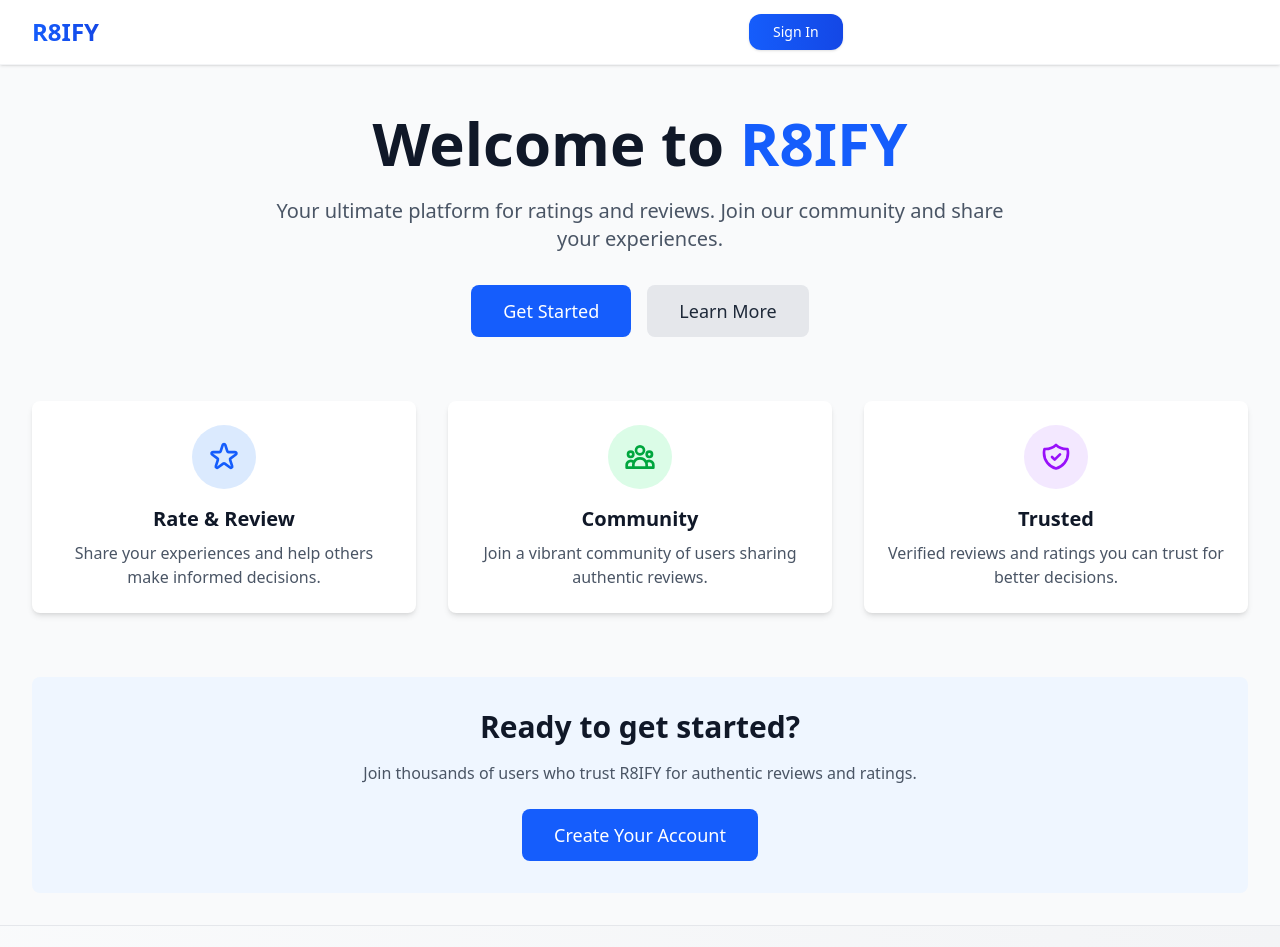
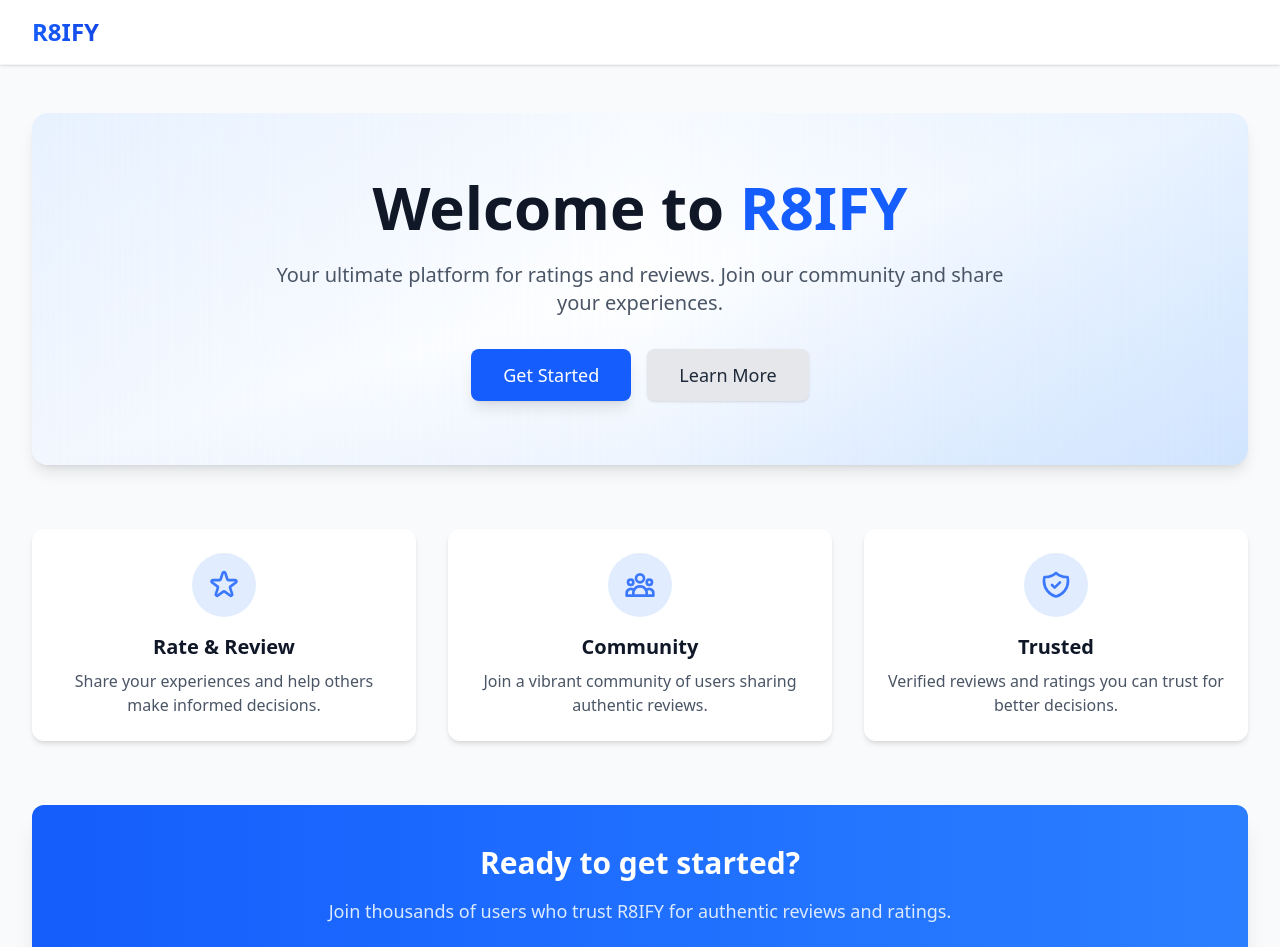
Before and after one commit to arpatil-dev/R8IFY, a React (Vite) app in the folder client/: page / in a window 1280 px wide. Shown: the top 947 px of the page. Built offline with nearby package versions, Linux system fonts and the light colour scheme.

Commit message:
style(TouchUP): Final UI fixes

```diff
--- a/client/src/Pages/Home.jsx
+++ b/client/src/Pages/Home.jsx
@@ -3,8 +3,10 @@ import { Link } from 'react-router-dom';
 const Home = () => {
   return (
     <div className="max-w-7xl mx-auto px-4 sm:px-6 lg:px-8 py-8">
-      {/* Hero Section */}
-      <div className="text-center mb-16">
+      {/* Hero Section with animated gradient background */}
+      <div className="relative text-center mb-16 overflow-hidden rounded-2xl shadow-lg bg-gradient-to-br from-blue-50 via-white to-blue-100">
+        <div className="absolute inset-0 pointer-events-none animate-pulse bg-gradient-to-r from-blue-100 via-transparent to-blue-200 opacity-30"></div>
+        <div className="relative z-10 py-16 px-4">
           <h1 className="text-4xl md:text-6xl font-bold text-gray-900 mb-6">
             Welcome to <span className="text-blue-600">R8IFY</span>
           </h1>
@@ -14,23 +16,24 @@ const Home = () => {
           <div className="space-x-4">
             <Link
               to="/auth"
-            className="inline-block bg-blue-600 text-white px-8 py-3 rounded-lg text-lg font-medium hover:bg-blue-700 transition-colors"
+              className="inline-block bg-blue-600 text-white px-8 py-3 rounded-lg text-lg font-medium hover:bg-blue-700 transition-colors shadow-lg"
             >
               Get Started
             </Link>
             <Link
               to="/dashboard"
-            className="inline-block bg-gray-200 text-gray-800 px-8 py-3 rounded-lg text-lg font-medium hover:bg-gray-300 transition-colors"
+              className="inline-block bg-gray-200 text-gray-800 px-8 py-3 rounded-lg text-lg font-medium hover:bg-gray-300 transition-colors shadow"
             >
               Learn More
             </Link>
           </div>
         </div>
+      </div>
 
-      {/* Features Section */}
+      {/* Features Section with animated icons and hover effects */}
       <div className="grid grid-cols-1 md:grid-cols-3 gap-8 mb-16">
-        <div className="text-center p-6 bg-white rounded-lg shadow-md">
-          <div className="w-16 h-16 bg-blue-100 rounded-full flex items-center justify-center mx-auto mb-4">
+        <div className="text-center p-6 bg-white rounded-xl shadow-md hover:shadow-xl transition-shadow group">
+          <div className="w-16 h-16 bg-blue-100 rounded-full flex items-center justify-center mx-auto mb-4 animate-pulse group-hover:animate-bounce">
             <svg className="w-8 h-8 text-blue-600" fill="none" stroke="currentColor" viewBox="0 0 24 24">
               <path strokeLinecap="round" strokeLinejoin="round" strokeWidth={2} d="M11.049 2.927c.3-.921 1.603-.921 1.902 0l1.519 4.674a1 1 0 00.95.69h4.915c.969 0 1.371 1.24.588 1.81l-3.976 2.888a1 1 0 00-.363 1.118l1.518 4.674c.3.922-.755 1.688-1.538 1.118l-3.976-2.888a1 1 0 00-1.176 0l-3.976 2.888c-.783.57-1.838-.197-1.538-1.118l1.518-4.674a1 1 0 00-.363-1.118l-3.976-2.888c-.784-.57-.38-1.81.588-1.81h4.914a1 1 0 00.951-.69l1.519-4.674z" />
             </svg>
@@ -39,9 +42,9 @@ const Home = () => {
           <p className="text-gray-600">Share your experiences and help others make informed decisions.</p>
         </div>
 
-        <div className="text-center p-6 bg-white rounded-lg shadow-md">
-          <div className="w-16 h-16 bg-green-100 rounded-full flex items-center justify-center mx-auto mb-4">
-            <svg className="w-8 h-8 text-green-600" fill="none" stroke="currentColor" viewBox="0 0 24 24">
+        <div className="text-center p-6 bg-white rounded-xl shadow-md hover:shadow-xl transition-shadow group">
+          <div className="w-16 h-16 bg-blue-100 rounded-full flex items-center justify-center mx-auto mb-4 animate-pulse group-hover:animate-bounce">
+            <svg className="w-8 h-8 text-blue-600" fill="none" stroke="currentColor" viewBox="0 0 24 24">
               <path strokeLinecap="round" strokeLinejoin="round" strokeWidth={2} d="M17 20h5v-2a3 3 0 00-5.356-1.857M17 20H7m10 0v-2c0-.656-.126-1.283-.356-1.857M7 20H2v-2a3 3 0 015.356-1.857M7 20v-2c0-.656.126-1.283.356-1.857m0 0a5.002 5.002 0 019.288 0M15 7a3 3 0 11-6 0 3 3 0 016 0zm6 3a2 2 0 11-4 0 2 2 0 014 0zM7 10a2 2 0 11-4 0 2 2 0 014 0z" />
             </svg>
           </div>
@@ -49,9 +52,9 @@ const Home = () => {
           <p className="text-gray-600">Join a vibrant community of users sharing authentic reviews.</p>
         </div>
 
-        <div className="text-center p-6 bg-white rounded-lg shadow-md">
-          <div className="w-16 h-16 bg-purple-100 rounded-full flex items-center justify-center mx-auto mb-4">
-            <svg className="w-8 h-8 text-purple-600" fill="none" stroke="currentColor" viewBox="0 0 24 24">
+        <div className="text-center p-6 bg-white rounded-xl shadow-md hover:shadow-xl transition-shadow group">
+          <div className="w-16 h-16 bg-blue-100 rounded-full flex items-center justify-center mx-auto mb-4 animate-pulse group-hover:animate-bounce">
+            <svg className="w-8 h-8 text-blue-600" fill="none" stroke="currentColor" viewBox="0 0 24 24">
               <path strokeLinecap="round" strokeLinejoin="round" strokeWidth={2} d="M9 12l2 2 4-4m5.618-4.016A11.955 11.955 0 0112 2.944a11.955 11.955 0 01-8.618 3.04A12.02 12.02 0 003 9c0 5.591 3.824 10.29 9 11.622 5.176-1.332 9-6.03 9-11.622 0-1.042-.133-2.052-.382-3.016z" />
             </svg>
           </div>
@@ -60,15 +63,16 @@ const Home = () => {
         </div>
       </div>
 
-      {/* CTA Section */}
-      <div className="bg-blue-50 rounded-lg p-8 text-center">
-        <h2 className="text-3xl font-bold text-gray-900 mb-4">Ready to get started?</h2>
-        <p className="text-gray-600 mb-6">
+
+      {/* CTA Section - visually prominent */}
+      <div className="bg-gradient-to-r from-blue-600 to-blue-500 rounded-xl p-10 text-center shadow-xl">
+        <h2 className="text-3xl font-bold text-white mb-4">Ready to get started?</h2>
+        <p className="text-blue-100 mb-6 text-lg">
           Join thousands of users who trust R8IFY for authentic reviews and ratings.
         </p>
         <Link
-          to="/auth"
-          className="inline-block bg-blue-600 text-white px-8 py-3 rounded-lg text-lg font-medium hover:bg-blue-700 transition-colors"
+          to="/register"
+          className="inline-block bg-white text-blue-700 px-8 py-3 rounded-lg text-lg font-semibold shadow hover:bg-blue-50 transition-colors"
         >
           Create Your Account
         </Link>
--- a/client/src/components/Layout.jsx
+++ b/client/src/components/Layout.jsx
@@ -108,7 +108,7 @@ const Layout = ({ children }) => {
                     </button>
                   </div>
                 ) : (
-                  !isAuthPage && (
+                  !isAuthPage && location.pathname !== '/' && (
                     <Link
                       to="/auth"
                       className="bg-gradient-to-r from-blue-600 to-blue-700 text-white px-6 py-2 rounded-xl text-sm font-medium hover:from-blue-700 hover:to-blue-800 transition-all duration-200 shadow-sm hover:shadow-md"
@@ -146,7 +146,7 @@ const Layout = ({ children }) => {
                       </svg>
                     </button>
                   ) : (
-                    !isAuthPage && (
+                    !isAuthPage && location.pathname !== '/' && (
                       <Link
                         to="/auth"
                         className="bg-gradient-to-r from-blue-600 to-blue-700 text-white px-4 py-2 rounded-xl text-sm font-medium hover:from-blue-700 hover:to-blue-800 transition-all duration-200 shadow-sm"
--- a/client/src/components/admin/EditStoreModal.jsx
+++ b/client/src/components/admin/EditStoreModal.jsx
@@ -51,7 +51,7 @@ const EditStoreModal = ({ isOpen, onClose, store, onStoreUpdated }) => {
           {error && <div className="text-red-500 text-xs">{error}</div>}
           <div className="flex justify-end gap-2 pt-2">
             <button type="button" onClick={onClose} className="px-4 py-2 bg-gray-100 text-gray-700 rounded-lg hover:bg-gray-200 transition">Cancel</button>
-            <button type="submit" disabled={loading} className="px-4 py-2 bg-green-600 text-white rounded-lg shadow hover:bg-green-700 transition">{loading ? 'Saving...' : 'Save'}</button>
+            <button type="submit" disabled={loading} className="px-4 py-2 bg-blue-600 text-white rounded-lg shadow hover:text-blue-700 transition">{loading ? 'Saving...' : 'Save'}</button>
           </div>
         </form>
       </div>
```
Lines whose indentation alone changed are shown as unchanged.
